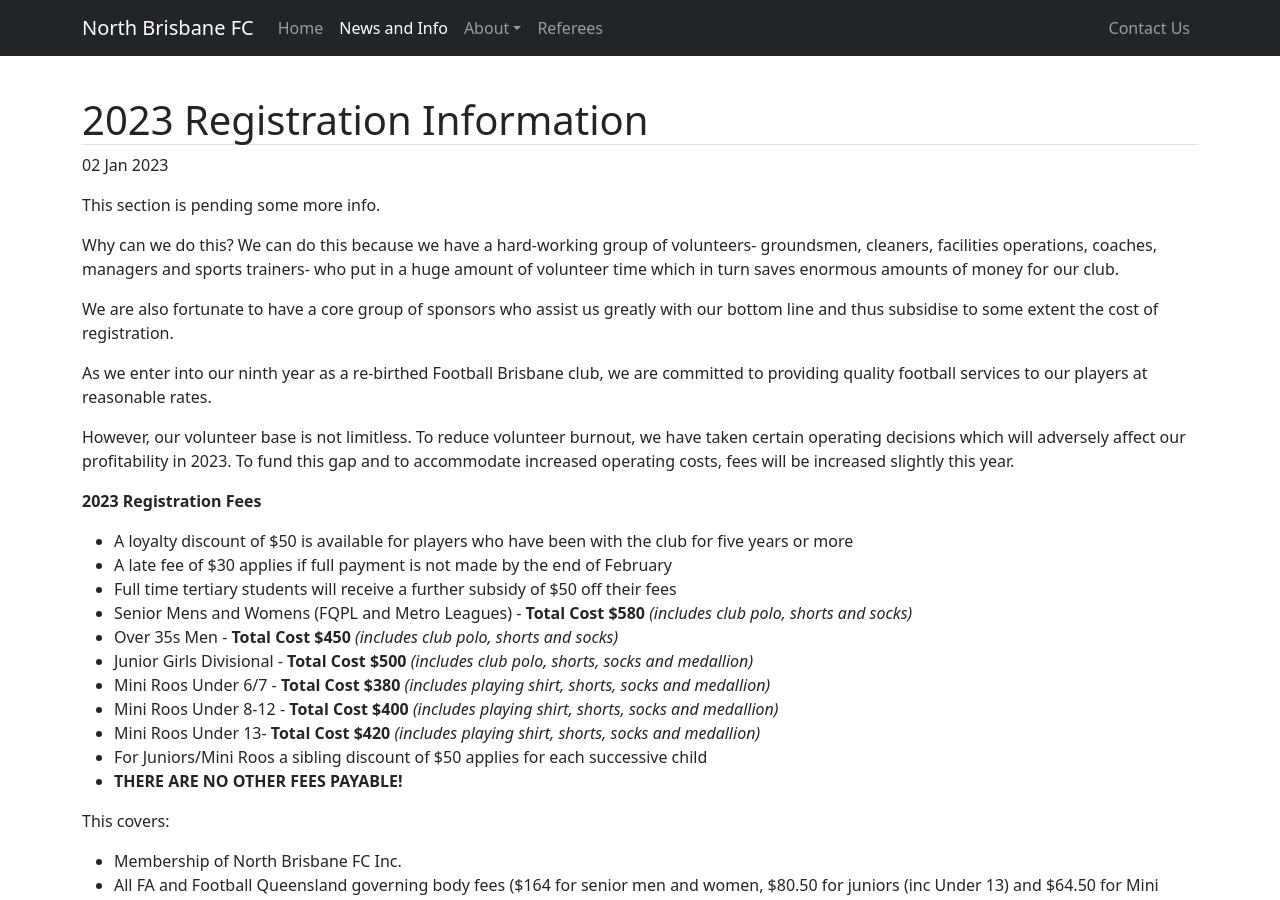
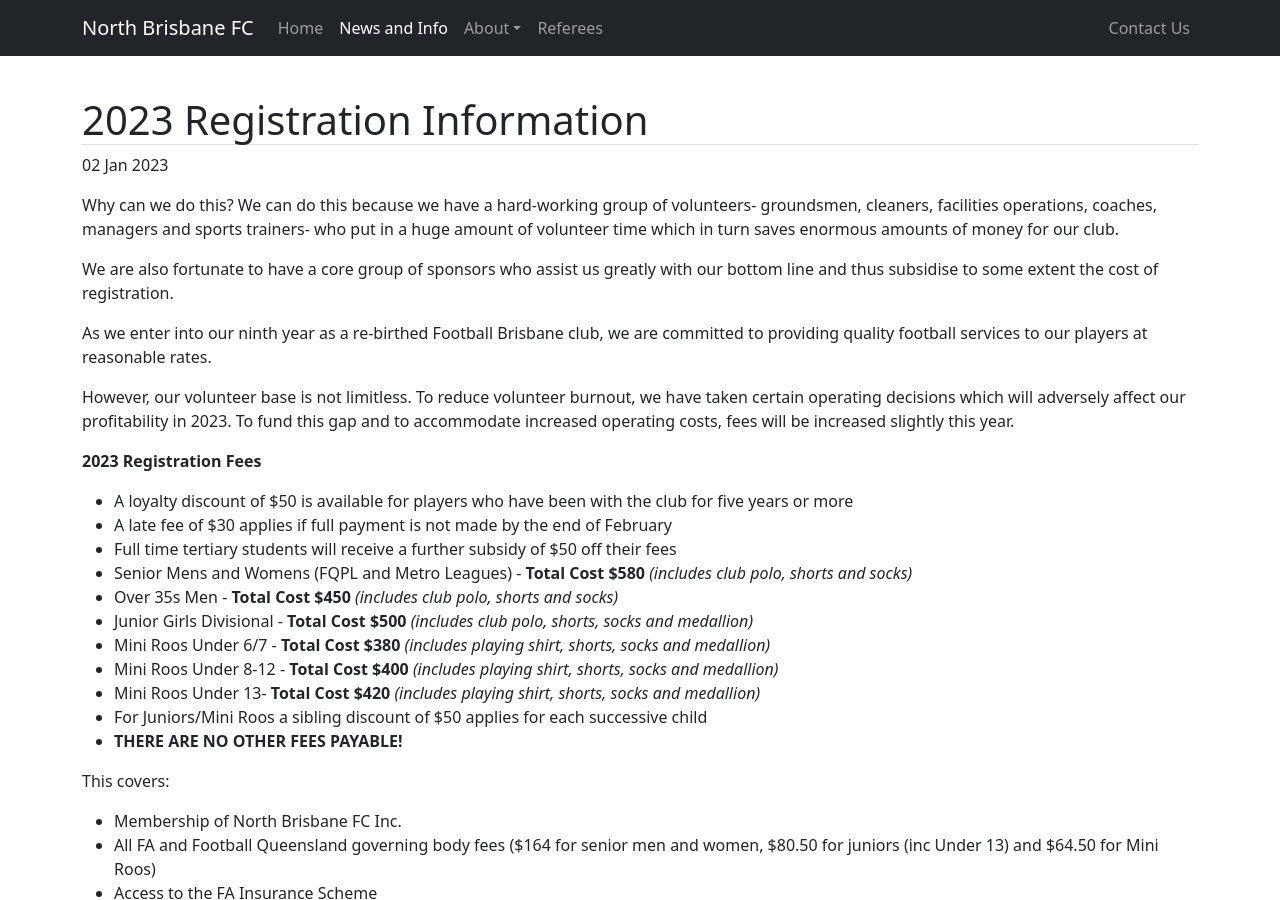
Before and after one commit to technicalnbfc/technicalnbfc.github.io, a Jekyll site: the page built from blog/_posts/2023-01-02-2023-registration.md, in a window 1280 px wide and 900 px high. Built offline with Jekyll 4.4.1, drawn with Linux system fonts in a browser that asks for light colours; nearby versions of some CDN libraries.

Commit message:
Revert "Update 2023-01-02-2023-registration.md"
This reverts commit af81d9c40309fdebc1f806094fbafa3e7138b8e0.

```diff
--- a/blog/_posts/2023-01-02-2023-registration.md
+++ b/blog/_posts/2023-01-02-2023-registration.md
@@ -6,8 +6,6 @@ tags: ["Registrations", "News"]
 category: Blog
 post_lead: We offer good value for money registration fees in the Football Queensland competition. Below we have published fees for all senior and junior teams and fee inlcusions.
 ---
-
-This section is pending some more info.
 
 Why can we do this? We can do this because we have a hard-working group of volunteers- groundsmen, cleaners, facilities operations, coaches, managers and sports trainers- who put in a huge amount of volunteer time which in turn saves enormous amounts of money for our club.
 
```
